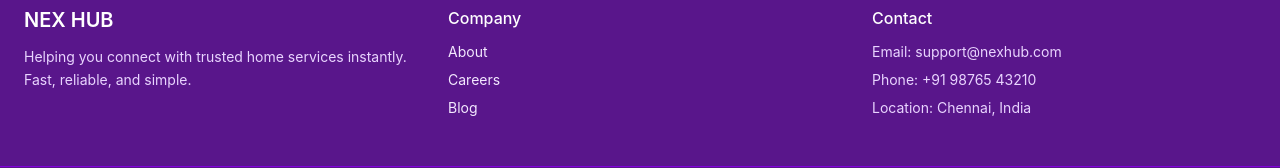
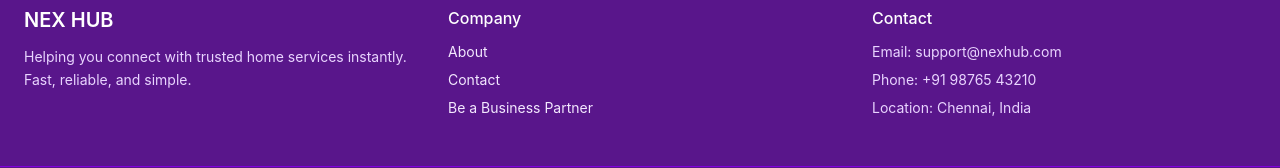
Before and after one commit to Mukunthan-A-R/nexhub, a React (Vite) app: page /contact in a window 1280 px wide. Shown: the part 959-1127 px from the top of the page. Built offline with nearby package versions, Linux system fonts and the light colour scheme.

Commit message:
footer bar

```diff
--- a/src/components/Footer.jsx
+++ b/src/components/Footer.jsx
@@ -1,3 +1,5 @@
+import { Link } from "react-router-dom";
+
 export default function Footer() {
   return (
     <footer className="bg-purple-900 text-purple-100 mt-20">
@@ -15,9 +17,15 @@ export default function Footer() {
         <div>
           <h3 className="text-white font-medium mb-3">Company</h3>
           <ul className="space-y-2 text-sm">
-            <li className="hover:text-white cursor-pointer">About</li>
-            <li className="hover:text-white cursor-pointer">Careers</li>
-            <li className="hover:text-white cursor-pointer">Blog</li>
+            <li className="hover:text-white cursor-pointer">
+              <Link to="/about">About</Link>
+            </li>
+            <li className="hover:text-white cursor-pointer">
+              <Link to="/contact">Contact</Link>
+            </li>
+            <li className="hover:text-white cursor-pointer">
+              <Link>Be a Business Partner</Link>
+            </li>
           </ul>
         </div>
 
```
